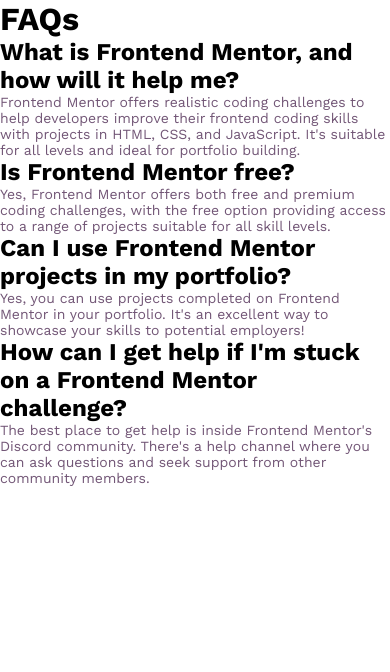
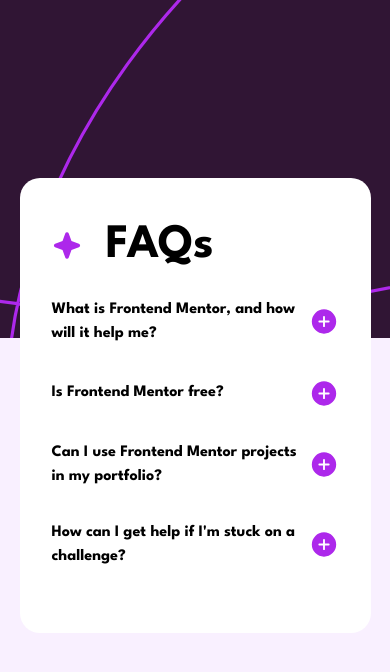
Before and after one commit to Segundavid-Dev/Accordion-JS, a plain HTML site: page index.html in a window 390 px wide. Drawn offline with Linux system fonts and the light colour scheme.

Commit message:
style:styled desktop and mobile version

```diff
--- a/index.html
+++ b/index.html
@@ -18,14 +18,19 @@
     </header>
 
     <!-- PARENT CONTAINER FOR ACCORDION -->
+    <div class="responsive-wrapper">
       <div class="container">
         <div class="headder--content">
+          <img src="./assets/images/icon-star.svg" alt="" />
           <h1>FAQs</h1>
         </div>
         <!-- first accordion panel -->
         <div class="accordion--main">
+          <div class="accordion--heading">
             <h2>What is Frontend Mentor, and how will it help me?</h2>
-        <div class="accordion--panel">
+            <img src="./assets/images/icon-plus.svg" alt="" />
+          </div>
+          <div class="accordion--panel hidden">
             <p>
               Frontend Mentor offers realistic coding challenges to help
               developers improve their frontend coding skills with projects in
@@ -38,12 +43,15 @@
 
         <!-- second accordion panel start -->
         <div class="accordion--main">
+          <div class="accordion--heading">
             <h2>Is Frontend Mentor free?</h2>
-        <div class="accordion--panel">
+            <img src="./assets/images/icon-plus.svg" alt="" />
+          </div>
+          <div class="accordion--panel hidden">
             <p>
-            Yes, Frontend Mentor offers both free and premium coding challenges,
-            with the free option providing access to a range of projects
-            suitable for all skill levels.
+              Yes, Frontend Mentor offers both free and premium coding
+              challenges, with the free option providing access to a range of
+              projects suitable for all skill levels.
             </p>
           </div>
         </div>
@@ -51,8 +59,11 @@
 
         <!-- third accordion panel start -->
         <div class="accordion--main">
+          <div class="accordion--heading">
             <h2>Can I use Frontend Mentor projects in my portfolio?</h2>
-        <div class="accordion--panel">
+            <img src="./assets/images/icon-plus.svg" alt="" />
+          </div>
+          <div class="accordion--panel hidden">
             <p>
               Yes, you can use projects completed on Frontend Mentor in your
               portfolio. It's an excellent way to showcase your skills to
@@ -64,8 +75,11 @@
 
         <!-- fourth accordion panel start -->
         <div class="accordion--main">
-        <h2>How can I get help if I'm stuck on a Frontend Mentor challenge?</h2>
-        <div class="accordion--panel">
+          <div class="accordion--heading">
+            <h2>How can I get help if I'm stuck on a challenge?</h2>
+            <img src="./assets/images/icon-plus.svg" alt="" />
+          </div>
+          <div class="accordion--panel hidden">
             <p>
               The best place to get help is inside Frontend Mentor's Discord
               community. There's a help channel where you can ask questions and
@@ -77,6 +91,7 @@
 
         <!--  PARENT CONTAINER FOR ACCORDION-->
       </div>
+    </div>
     <script src="script.js"></script>
   </body>
 </html>
--- a/style.css
+++ b/style.css
@@ -1,9 +1,12 @@
+@import url("https://fonts.googleapis.com/css2?family=League+Spartan:wght@100..900&display=swap");
+
 :root {
   --white: hsl(0, 0%, 100%);
   --light-pink: hsl(275, 100%, 97%);
   --Grayish-purple: hsl(292, 16%, 40%);
   --Dark-purple: hsl(292, 42%, 14%);
   --font-small: 14px;
+  --font-family: "League Spartan", serif;
 }
 
 *,
@@ -14,17 +17,12 @@
   box-sizing: border-box;
 }
 
-/* Add font file locally */
-@font-face {
-  font-family: "Work Sans";
-  src: url(./assets/fonts/WorkSans-VariableFont_wght.ttf);
-}
-
+/* General styling */
 body {
-  font-family: "Work Sans";
+  font-family: var(--font-family);
   font-size: 1rem;
-  margin-inline: auto;
-  max-width: 1440px;
+  background-color: var(--light-pink);
+  line-height: 1.5;
 }
 
 p {
@@ -32,13 +30,71 @@ p {
   color: var(--Grayish-purple);
 }
 
+h1 {
+  font-size: 3rem;
+  margin-left: 1.5rem;
+}
+
+h2 {
+  font-size: 1rem;
+}
+
+img {
+  width: 100%;
+}
+
+.responsive-wrapper {
+  margin: 0 5vw;
+}
 .container {
-  margin: 0 3rem;
-  /* display: flex;
-  flex-direction: column;
+  max-width: 600px;
+  background: var(--white);
+  padding: 2rem;
+  border-radius: 20px;
+  margin-top: -10rem;
+  margin-inline: auto;
+}
+
+.header-img {
+  background-image: url(./assets/images/background-pattern-desktop.svg);
+  height: 40vh;
+  background-position: center;
+  background-repeat: no-repeat;
+  background-size: cover;
+}
+
+.headder--content {
+  display: flex;
   align-items: center;
-  justify-content: center; */
-  height: 100vh;
-  max-width: 800px;
-  margin: 0 auto;
+  vertical-align: middle;
+  padding-bottom: 1rem;
 }
+
+.headder--content img {
+  width: 30px;
+  vertical-align: middle;
+}
+
+.accordion--main {
+  cursor: pointer;
+  transition: 0.3s;
+}
+
+.accordion--main:hover {
+  color: var(--Dark-purple);
+}
+.accordion--heading {
+  display: flex;
+  align-items: center;
+  justify-content: space-between;
+  vertical-align: middle;
+  padding-bottom: 2rem;
+}
+
+.accordion--heading img {
+  width: 30px;
+}
+
+.hidden {
+  display: none;
+}
```
Lines whose indentation alone changed are shown as unchanged.
